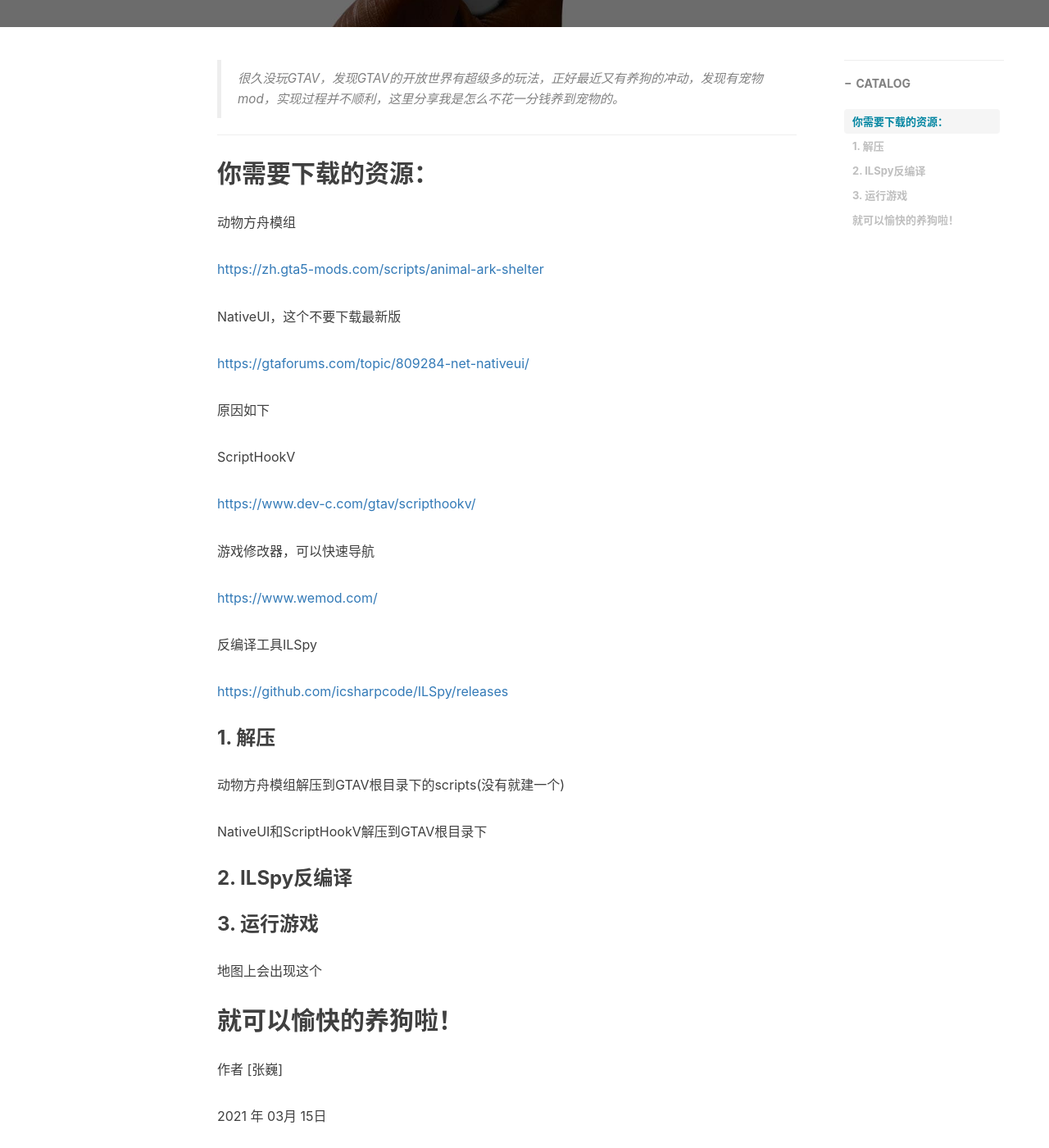
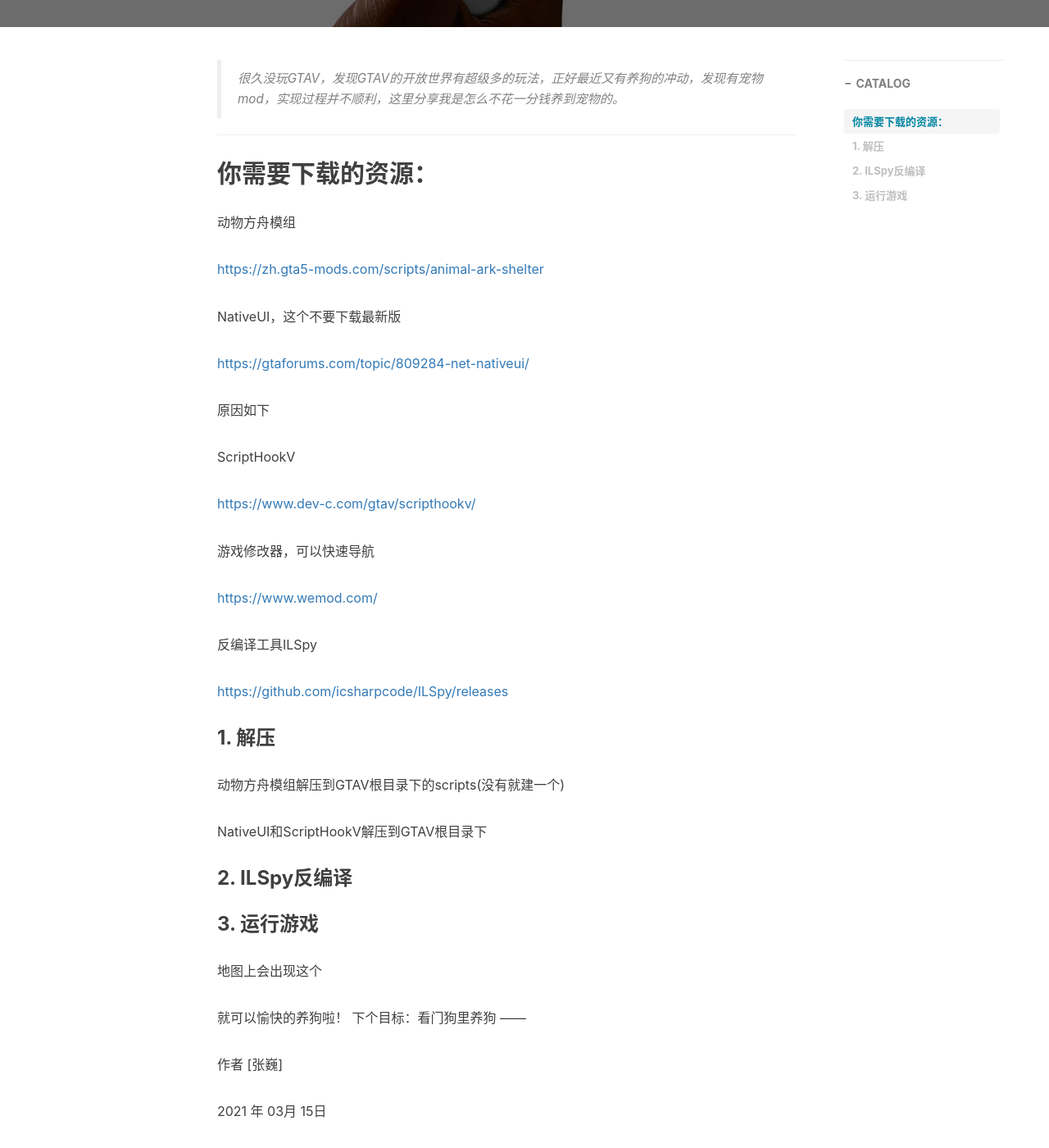
Before and after one commit to johnwayne1995/johnwayne1995.github.io, a Jekyll site: the page built from _posts/2021-3-15-边玩GTA边学编程——拥有自己的宠物.md, in a window 1280 px wide and 1400 px high, scrolled down 490 px. Shown: the whole window at 82% size. Built offline with Jekyll 4.4.1, drawn with Linux system fonts in a browser that asks for light colours; nearby versions of some CDN libraries; comment, search, counter and statistics services are not loaded.

Commit message:
Update 2021-3-15-边玩GTA边学编程——拥有自己的宠物.md
watchdog

```diff
--- a/_posts/2021-3-15-边玩GTA边学编程——拥有自己的宠物.md
+++ b/_posts/2021-3-15-边玩GTA边学编程——拥有自己的宠物.md
@@ -50,6 +50,7 @@ NativeUI和ScriptHookV解压到GTAV根目录下
 地图上会出现这个
 
 就可以愉快的养狗啦！
+下个目标：看门狗里养狗
 ------
 
 作者 [张巍]
```
